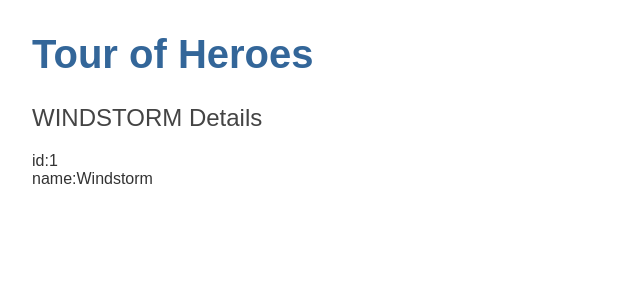
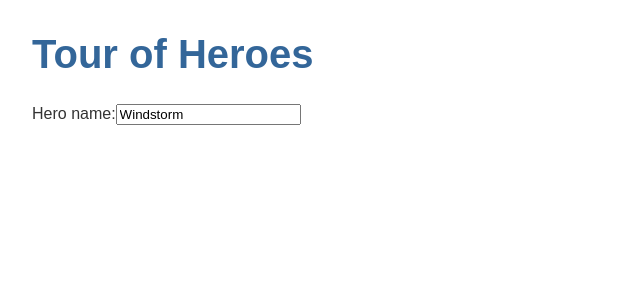
Before and after one commit to Marcos8060/Angular-Heroes, an Angular app in the folder tour-heroes/: page / in a window 1280 px wide. Shown: the top 300 px of the page, without its empty margins (0-640 px from the left). Built offline with nearby package versions, Linux system fonts and the light colour scheme.

Commit message:
added a two way data binding syntax for the application

```diff
--- a/tour-heroes/src/app/app.module.ts
+++ b/tour-heroes/src/app/app.module.ts
@@ -4,6 +4,7 @@
 import { AppRoutingModule } from './app-routing.module';
 import { AppComponent } from './app.component';
 import { HeroesComponent } from './heroes/heroes.component';
+import { FormsModule } from '@angular/forms';
 
 @NgModule({
   declarations: [
@@ -12,7 +13,8 @@
   ],
   imports: [
     BrowserModule,
-    AppRoutingModule
+    AppRoutingModule,
+    FormsModule
   ],
   providers: [],
   bootstrap: [AppComponent]
--- a/tour-heroes/src/app/heroes/heroes.component.html
+++ b/tour-heroes/src/app/heroes/heroes.component.html
@@ -1,3 +1,4 @@
-<h2>{{hero.name | uppercase}} Details</h2>
-<div><span>id:</span>{{hero.id}}</div>
-<div><span>name:</span>{{hero.name}}</div>
+<div>
+    <label for="name">Hero name:</label>
+    <input id="name" [(ngModel)]= "hero.name" placeholder="name">
+</div>
```
